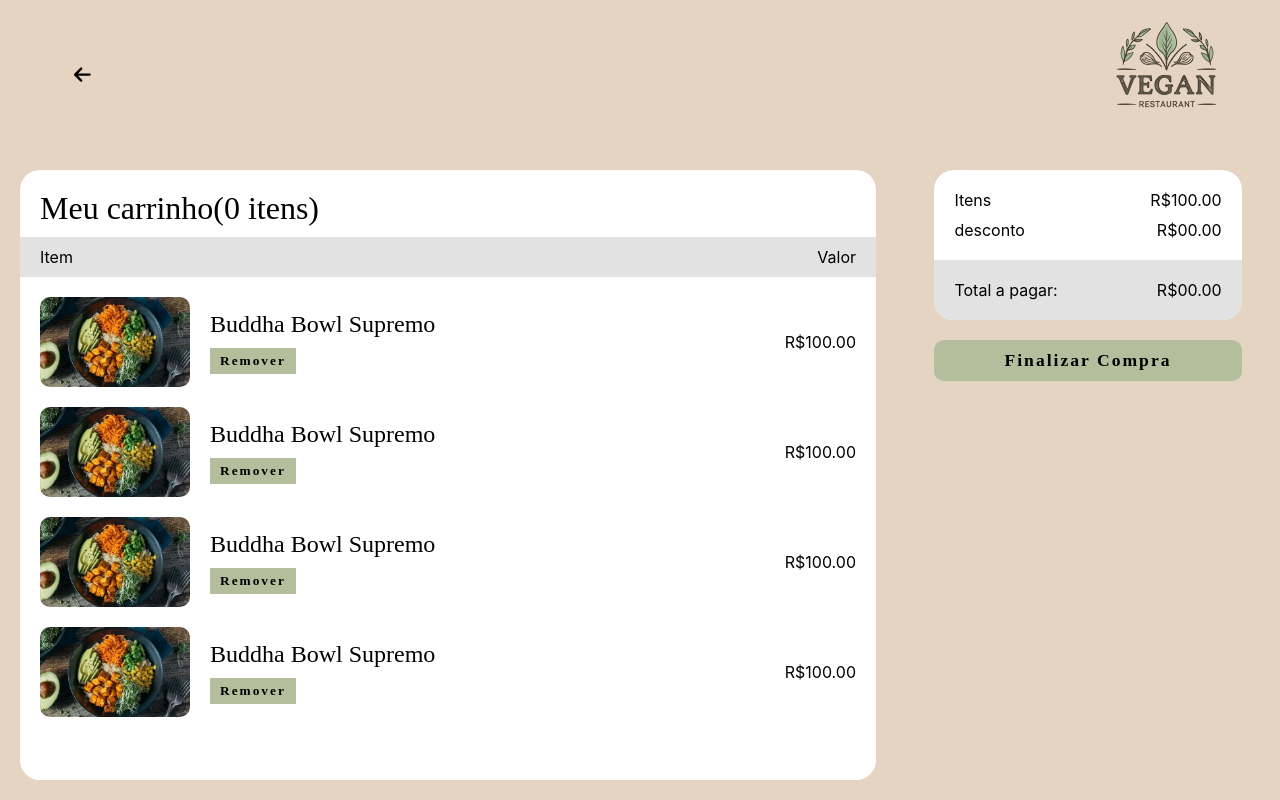
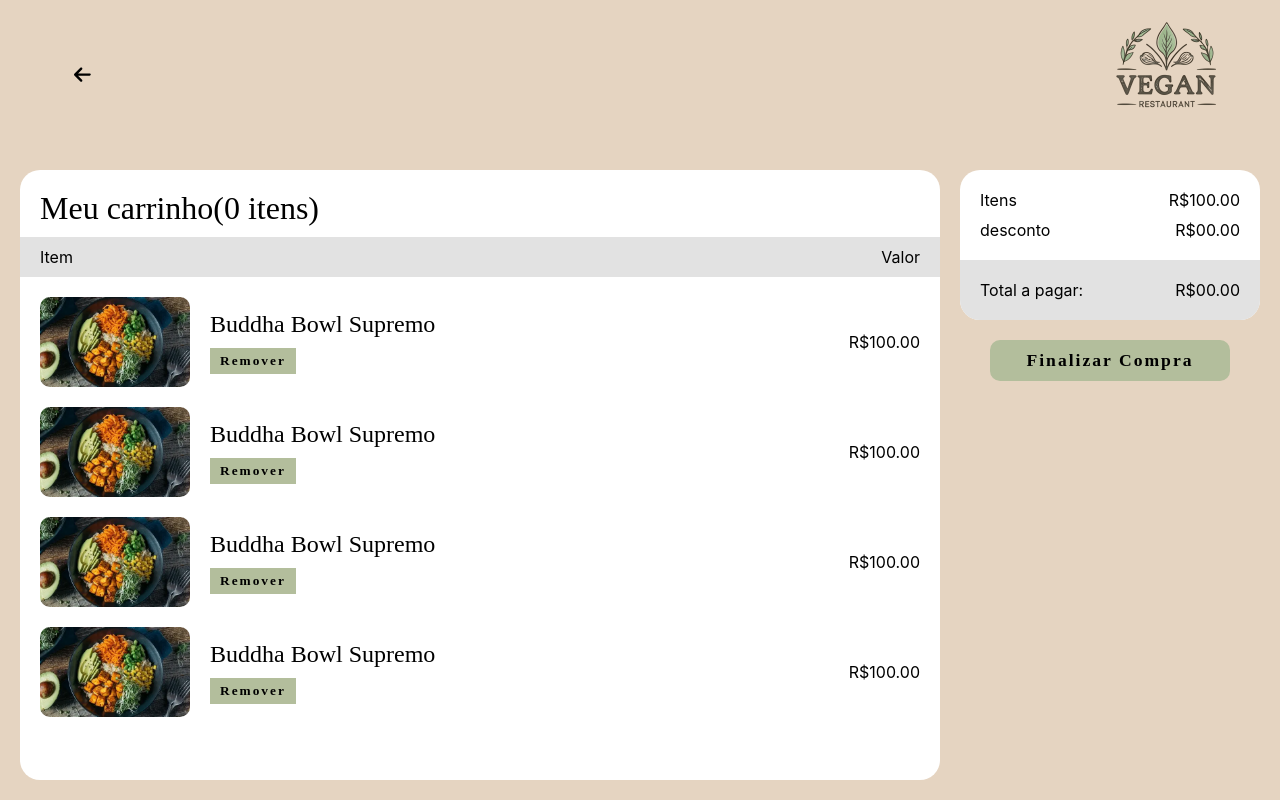
Before and after one commit to matheussouzabsilveira/Vegan-Restaurant, a React (Create React App) app in the folder app-restaurant/: page /carrinho in a window 1280 px wide. Built offline with nearby package versions, Linux system fonts and the light colour scheme; a web font is replaced by a local one.

Commit message:
Add files via upload

```diff
--- a/app-restaurant/src/components/layout/cardapio/Pratos.js
+++ b/app-restaurant/src/components/layout/cardapio/Pratos.js
@@ -19,7 +19,7 @@ function Pratos(props) {
           <Opcoes img="" titulo="Buddha Bowl Supremo" desc="tomate, alface, azeitona, arroz, batata" preco="R$75.00"/>
           <Opcoes img="" titulo="Buddha Bowl Supremo" desc="tomate, alface, azeitona, arroz, batata" preco="R$75.00"/>
         </div>
-        <h1>Sboremesas Deliciosas</h1>
+        <h1>Sobremesas Deliciosas</h1>
         <div className={style.pratos}>
           <Opcoes img="" titulo="Buddha Bowl Supremo" desc="tomate, alface, azeitona, arroz, batata" preco="R$75.00"/>
           <Opcoes img="" titulo="Buddha Bowl Supremo" desc="tomate, alface, azeitona, arroz, batata" preco="R$75.00"/>
--- a/app-restaurant/src/pages/Cardapio.module.css
+++ b/app-restaurant/src/pages/Cardapio.module.css
@@ -6,4 +6,5 @@
     margin-top: 150px;
     margin-left: 5vw;
     margin-right: 5vw;
+    padding-bottom: 100px;
 }
--- a/app-restaurant/src/pages/FinalizarPedido.js
+++ b/app-restaurant/src/pages/FinalizarPedido.js
@@ -9,9 +9,6 @@ let banco = JSON.parse(localStorage.getItem("banco"));
 console.log(banco);
 function FinalizarPedido() {
   const [num, setNum] = useState(1);
-  function voltar(){
-    window.location.href = "/cardapio";
-  }
 
   function mais() {
     setNum(num + 1);
--- a/app-restaurant/src/pages/MeuCarrinho.module.css
+++ b/app-restaurant/src/pages/MeuCarrinho.module.css
@@ -5,13 +5,14 @@
 }
 
 .carrinhoContainer{
-    width: 70%;
+    width: 75%;
     padding: 20px;
 }
 
 .finalizarContainer{
-    width: 30%;
+    width: 25%;
     padding-top: 20px;
+    padding-right: 20px;
 }
 
 .pedidosDoCarrinho{
@@ -69,7 +70,7 @@
 
 .finalizarPedido{
     background-color: white;
-    width: 80%;
+    width: 100%;
     margin: 0 auto;
     margin-bottom: 20px;
     border-radius: 20px;
```
